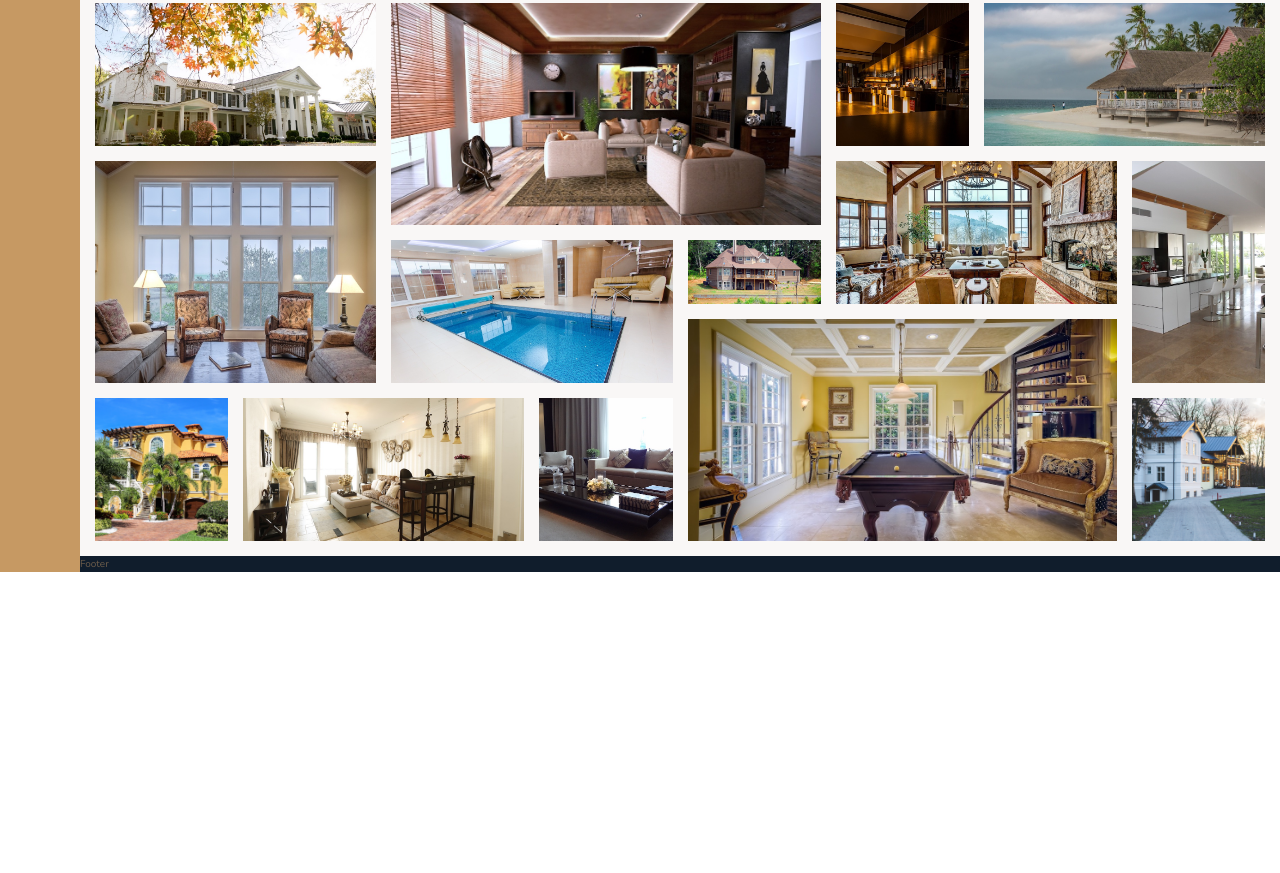
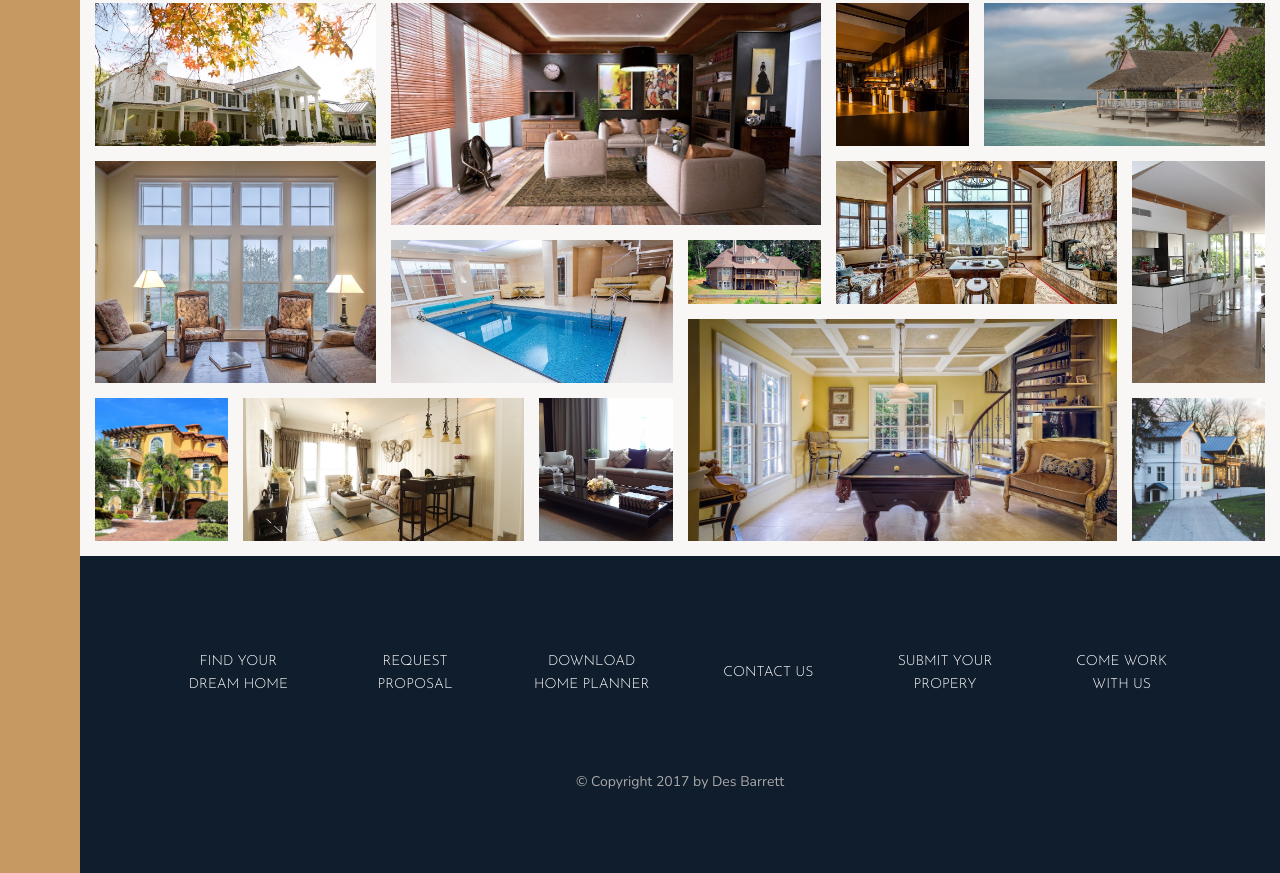
Before and after one commit to balcoder/grid-auctioneer-app, a website: page assets/index.html in a window 1280 px wide. Shown: the part 3104-3977 px from the top of the page. Before the commit the page ends 3676 px from the top, so only its background shows below. Drawn offline with nearby package versions, Linux system fonts and the light colour scheme.

Commit message:
footer done

```diff
--- a/assets/index.html
+++ b/assets/index.html
@@ -356,7 +356,29 @@
       </section>
 
       <!-- Footer -->
-      <footer class="footer">Footer</footer>
+      <footer class="footer">
+        <ul class="nav">
+          <li class="nav__item">
+            <a href="#" class="nav__link">Find your dream home</a>
+          </li>
+          <li class="nav__item">
+            <a href="#" class="nav__link">Request proposal</a>
+          </li>
+          <li class="nav__item">
+            <a href="#" class="nav__link">Download home planner</a>
+          </li>
+          <li class="nav__item">
+            <a href="#" class="nav__link">Contact us</a>
+          </li>
+          <li class="nav__item">
+            <a href="#" class="nav__link">Submit your propery</a>
+          </li>
+          <li class="nav__item">
+            <a href="#" class="nav__link">Come work with us</a>
+          </li>
+        </ul>
+        <p class="copyright">&copy; Copyright 2017 by Des Barrett</p>
+      </footer>
     </div>
     <script src="./main.js"></script>
   </body>
--- a/assets/scss/_footer.scss
+++ b/assets/scss/_footer.scss
@@ -1,4 +1,46 @@
 .footer {
   background-color: $color-secondary;
   grid-column: full-start / full-end;
+  padding: 8rem;
+
+
 }
+
+.nav {
+  list-style: none;
+
+  display: grid;
+  // auto-fit to calculate how many column tracks we need and be responsive
+  grid-template-columns: repeat(auto-fit, minmax(15rem, 1fr));
+  gap: 2rem;
+  align-items: center;
+
+  // style the link state and visited state
+  &__link:link,
+  &__link:visited {
+    font-size: 1.4rem;
+    color: #fff;
+    text-decoration: none;
+    font-family: $font-display;
+    text-transform: uppercase;
+    text-align: center;
+    display: block;
+    padding: 1.5rem;
+    transition: all .3s;
+
+
+  }
+
+  &__link:hover,
+  &__link:active {
+    background-color: rgba(#fff, .05);
+    transform: translateY(-3px);
+  }
+}
+
+.copyright {
+  font-size: 1.4rem;
+  color: $color-grey-light-2;
+  text-align: center;
+  margin-top: 6rem
+}
```
Also changed, not shown: assets/css/style.css, 1 other file.
